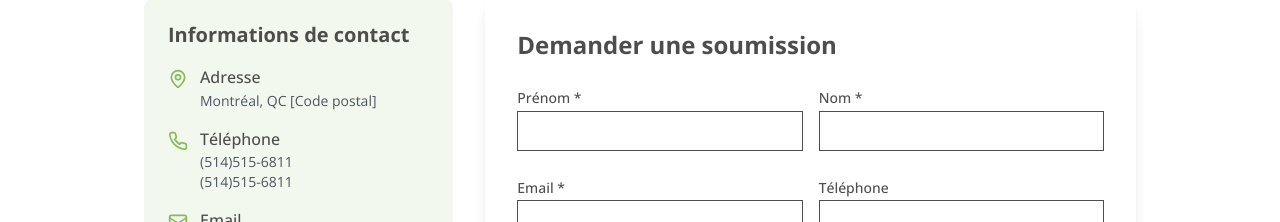
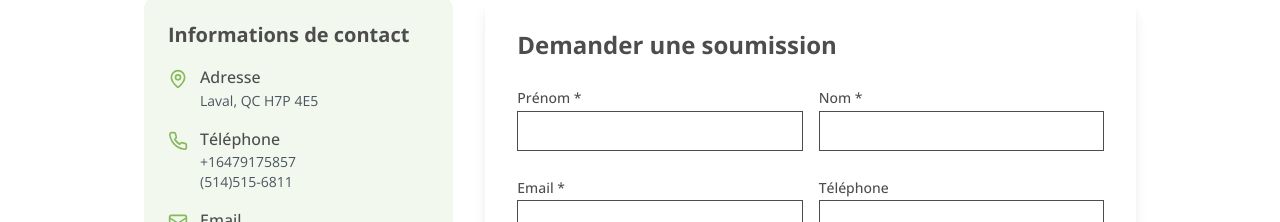
Before and after one commit to ilyes200264/voilavelop, a Next.js app: page /contact in a window 1280 px wide. Shown: the part 247-469 px from the top of the page. Built offline with nearby package versions, Linux system fonts and the light colour scheme.

Commit message:
changes two 2

```diff
--- a/components/footer.tsx
+++ b/components/footer.tsx
@@ -48,8 +48,8 @@ export function Footer() {
                   <div className="contact-icon text-lg">📞</div>
                   <div className="contact-details">
                     <p>
-                      <Link href="tel:+15145156811" className="hover:text-secondary-yellow transition-colors">
-                        (514)515-6811
+                      <Link href="tel:+16479175857" className="hover:text-secondary-yellow transition-colors">
+                        +16479175857
                       </Link>
                     </p>
                     <p>
--- a/locales/en/contact.json
+++ b/locales/en/contact.json
@@ -6,13 +6,13 @@
     "title": "Contact Information",
     "address": {
       "title": "Address",
-      "line1": "[Business Address]",
-      "line2": "Montreal, QC [Postal Code]",
+      "line1": "3846 rue martin Laval QC H7P 4E5",
+      "line2": "Laval, QC H7P 4E5",
       "viewMap": "View on map →"
     },
     "phone": {
       "title": "Phone",
-      "number": "(514)515-6811",
+      "number": "+16479175857",
       "number2": "(514)515-6811",
       "hours": "Mon-Fri: 9:00AM-5:00PM"
     },
--- a/locales/fr/contact.json
+++ b/locales/fr/contact.json
@@ -6,13 +6,13 @@
     "title": "Informations de contact",
     "address": {
       "title": "Adresse",
-      "line1": "[Adresse d'entreprise]",
-      "line2": "Montréal, QC [Code postal]",
+      "line1": "3846 rue martin Laval QC H7P 4E5",
+      "line2": "Laval, QC H7P 4E5",
       "viewMap": "Voir sur la carte →"
     },
     "phone": {
       "title": "Téléphone",
-      "number": "(514)515-6811",
+      "number": "+16479175857",
       "number2": "(514)515-6811",
       "hours": "Lun-Ven: 9h00-17h00"
     },
```
